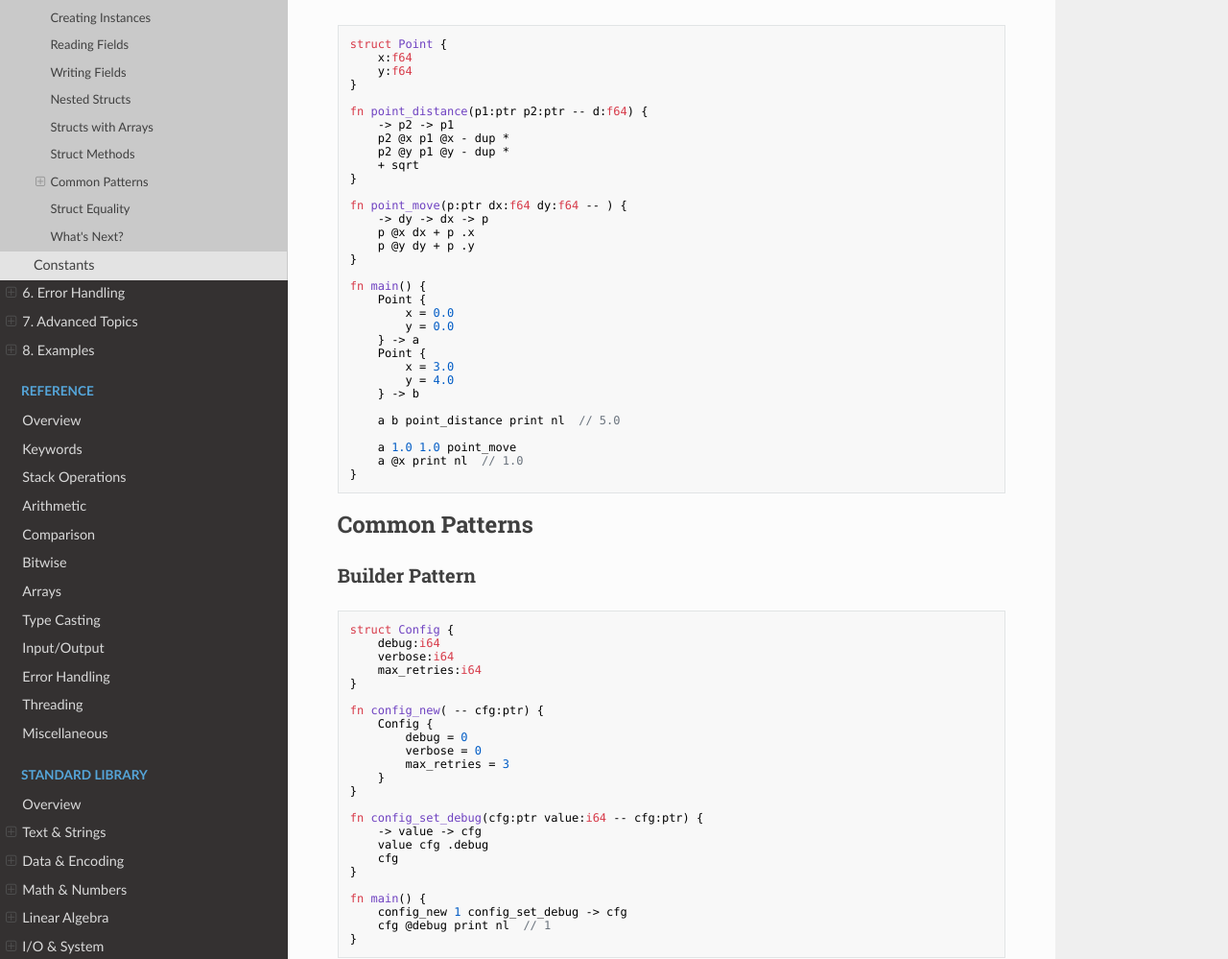
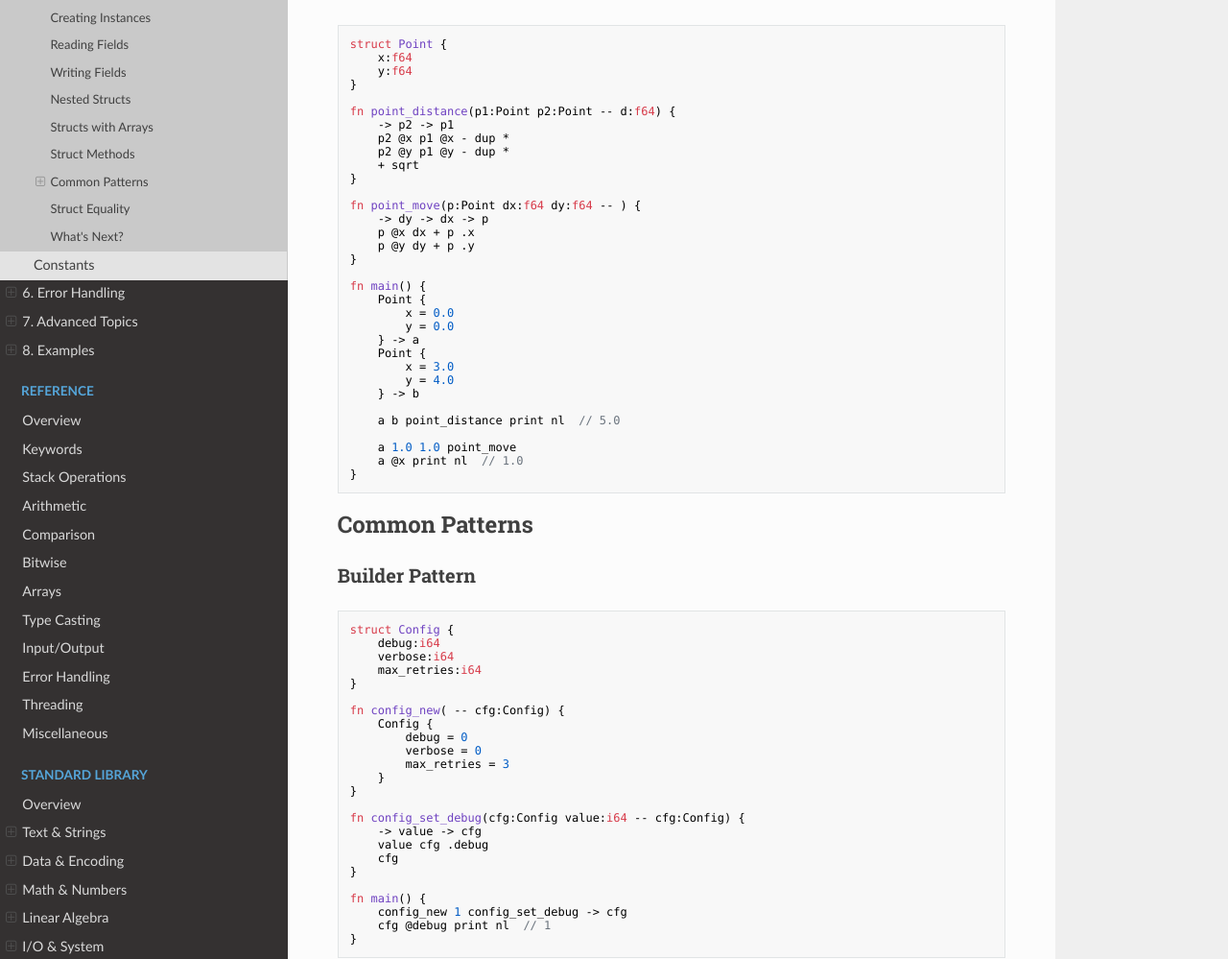
Before and after one commit to quadrate-language/quadrate, an MkDocs documentation site: the page built from docs/docs/docs/learn/5-data-structures/structs.md, in a window 1280 px wide and 1400 px high, scrolled down 2583 px. Shown: the part 151-1150 px from the top of the window at 96% size. Built offline with MkDocs 1.6.1, drawn with Linux system fonts in a browser that asks for light colours; nearby versions of some CDN libraries; some of the changed text lies outside the part shown.

Commit message:
Support qualified struct names

```diff
--- a/docs/docs/docs/learn/5-data-structures/structs.md
+++ b/docs/docs/docs/learn/5-data-structures/structs.md
@@ -46,7 +46,7 @@ struct Rectangle {
 	height:f64
 }
 
-fn area(rect:ptr -- a:f64) {
+fn area(rect:Rectangle -- a:f64) {
 	-> rect
 	rect @width rect @height *
 }
@@ -169,14 +169,14 @@ struct Point {
 	y:f64
 }
 
-fn point_distance(p1:ptr p2:ptr -- d:f64) {
+fn point_distance(p1:Point p2:Point -- d:f64) {
 	-> p2 -> p1
 	p2 @x p1 @x - dup *
 	p2 @y p1 @y - dup *
 	+ sqrt
 }
 
-fn point_move(p:ptr dx:f64 dy:f64 -- ) {
+fn point_move(p:Point dx:f64 dy:f64 -- ) {
 	-> dy -> dx -> p
 	p @x dx + p .x
 	p @y dy + p .y
@@ -210,7 +210,7 @@ struct Config {
 	max_retries:i64
 }
 
-fn config_new( -- cfg:ptr) {
+fn config_new( -- cfg:Config) {
 	Config {
 		debug = 0
 		verbose = 0
@@ -218,7 +218,7 @@ fn config_new( -- cfg:ptr) {
 	}
 }
 
-fn config_set_debug(cfg:ptr value:i64 -- cfg:ptr) {
+fn config_set_debug(cfg:Config value:i64 -- cfg:Config) {
 	-> value -> cfg
 	value cfg .debug
 	cfg
@@ -274,7 +274,7 @@ struct Stack {
 	capacity:i64
 }
 
-fn stack_new(capacity:i64 -- s:ptr) {
+fn stack_new(capacity:i64 -- s:Stack) {
 	-> capacity
 	capacity make<i64> -> data
 	Stack {
@@ -284,13 +284,13 @@ fn stack_new(capacity:i64 -- s:ptr) {
 	}
 }
 
-fn stack_push(s:ptr value:i64 -- ) {
+fn stack_push(s:Stack value:i64 -- ) {
 	-> value -> s
 	s @data s @top value set
 	s @top 1 + s .top
 }
 
-fn stack_pop(s:ptr -- value:i64) {
+fn stack_pop(s:Stack -- value:i64) {
 	-> s
 	s @top 1 - s .top
 	s @data s @top nth
@@ -318,7 +318,7 @@ struct Point {
 	y:f64
 }
 
-fn points_equal(a:ptr b:ptr -- equal:i64) {
+fn points_equal(a:Point b:Point -- equal:i64) {
 	-> b -> a
 	a @x b @x == a @y b @y == and
 }
```
Also changed, not shown: docs/docs/docs/tutorial-structs.md (+7 -7 lines), 17 other files.
